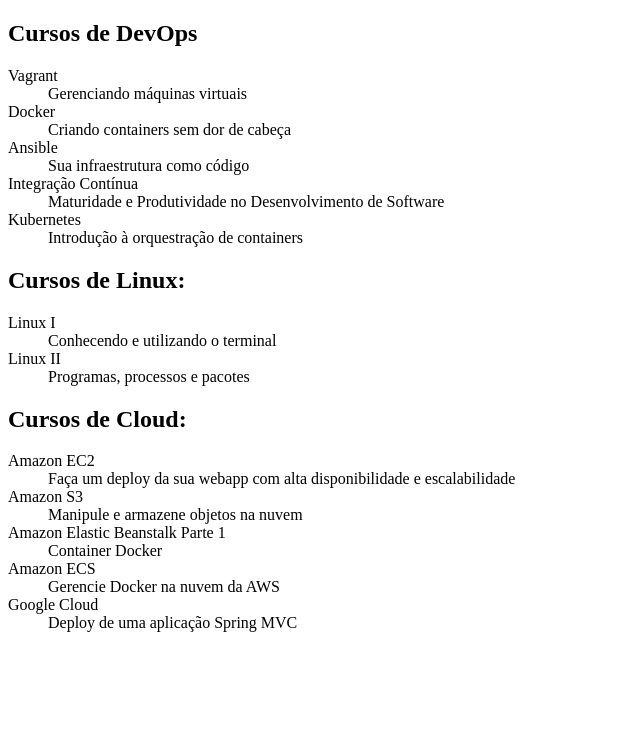
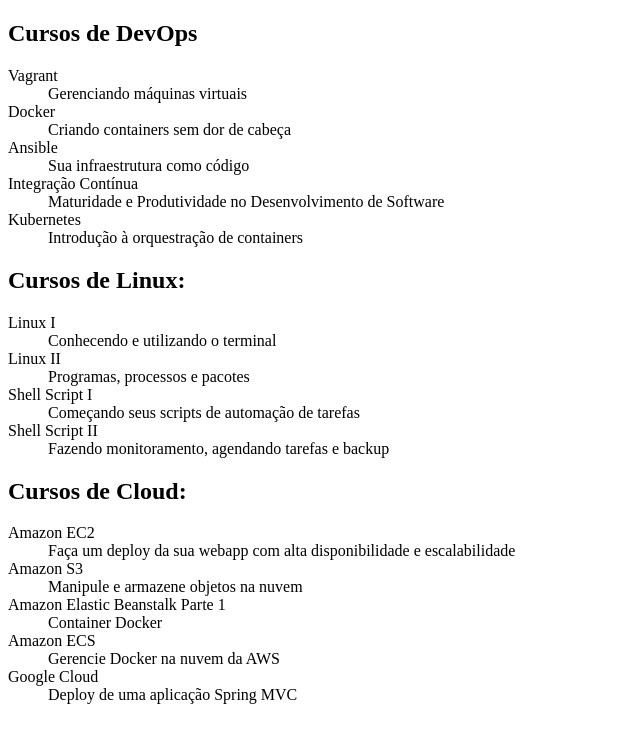
Before and after one commit to valmeida1964/alura-git, a plain HTML site: page index.html in a window 1280 px wide. Shown: the whole page, without its empty margins (0-640 px from the left). Drawn offline with Linux system fonts and the light colour scheme.

Commit message:
Corrigindo bug: Cursos de Shell faltantes

```diff
--- a/index.html
+++ b/index.html
@@ -22,6 +22,7 @@
         <dt>Kubernetes</dt>
         <dd>Introdução à orquestração de containers</dd>
     </dl>
+
     <h2>Cursos de Linux:</h2>
     <dl>
         <dt>Linux I</dt>
@@ -29,6 +30,14 @@
 
         <dt>Linux II</dt>
         <dd>Programas, processos e pacotes</dd>
+
+        <dt>Shell Script I</dt>
+        <dd>Começando seus scripts de automação de tarefas</dd>
+
+        <dt>Shell Script II</dt>
+        <dd>Fazendo monitoramento, agendando tarefas e backup</dd>
+    </dl>
+
     <h2>Cursos de Cloud:</h2>
     <dl>
         <dt>Amazon EC2</dt>
```
